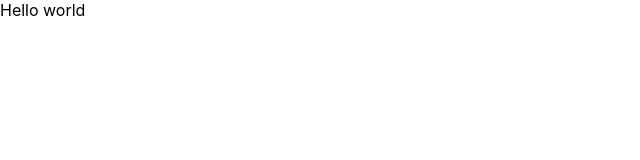
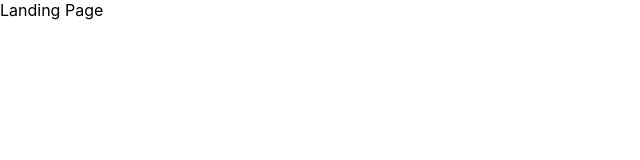
Before and after one commit to rise-erpelding/mixed-local-storage-refactor, a React (Create React App) app: page / in a window 1280 px wide. Shown: the top 160 px of the page, without its empty margins (0-640 px from the left). Built offline with nearby package versions, Linux system fonts and the light colour scheme.

Commit message:
initial setup of react-router

```diff
--- a/package.json
+++ b/package.json
@@ -8,6 +8,7 @@
     "@testing-library/user-event": "^7.1.2",
     "react": "^16.13.1",
     "react-dom": "^16.13.1",
+    "react-router-dom": "^5.2.0",
     "react-scripts": "3.4.1"
   },
   "scripts": {
--- a/src/App.js
+++ /dev/null
@@ -1,13 +0,0 @@
-import React, { Component } from 'react';
-
-class App extends Component {
-  render() {
-    return (
-      <div className="App">
-        Hello world
-      </div>
-    );
-  }
-}
-
-export default App;
--- /dev/null
+++ b/src/components/App.js
@@ -0,0 +1,23 @@
+import React, { Component } from 'react';
+import { Route, Switch } from 'react-router-dom';
+
+import LandingPage from '../routes/Landing/LandingPage';
+
+class App extends Component {
+  render() {
+    return (
+      <div className="App">
+        <Switch>
+          <Route
+            exact
+            path="/"
+            component={LandingPage}
+          />
+          {/* <Route /> */}
+        </Switch>
+      </div>
+    );
+  }
+}
+
+export default App;
--- a/src/index.js
+++ b/src/index.js
@@ -1,9 +1,12 @@
 import React from 'react';
 import ReactDOM from 'react-dom';
+import { BrowserRouter } from 'react-router-dom';
 import './index.css';
-import App from './App';
+import App from './components/App';
 
 ReactDOM.render(
-    <App />,
+  <BrowserRouter>
+    <App />
+  </BrowserRouter>,
   document.getElementById('root')
 );
--- /dev/null
+++ b/src/routes/Landing/LandingPage.jsx
@@ -0,0 +1,13 @@
+import React, { Component } from 'react';
+
+class LandingPage extends Component {
+  render() {
+    return (
+      <main>
+        Landing Page
+      </main>
+    );
+  }
+}
+
+export default LandingPage;
```
Also changed, not shown: 2 other files (tests, documents, lock files or other folders).
